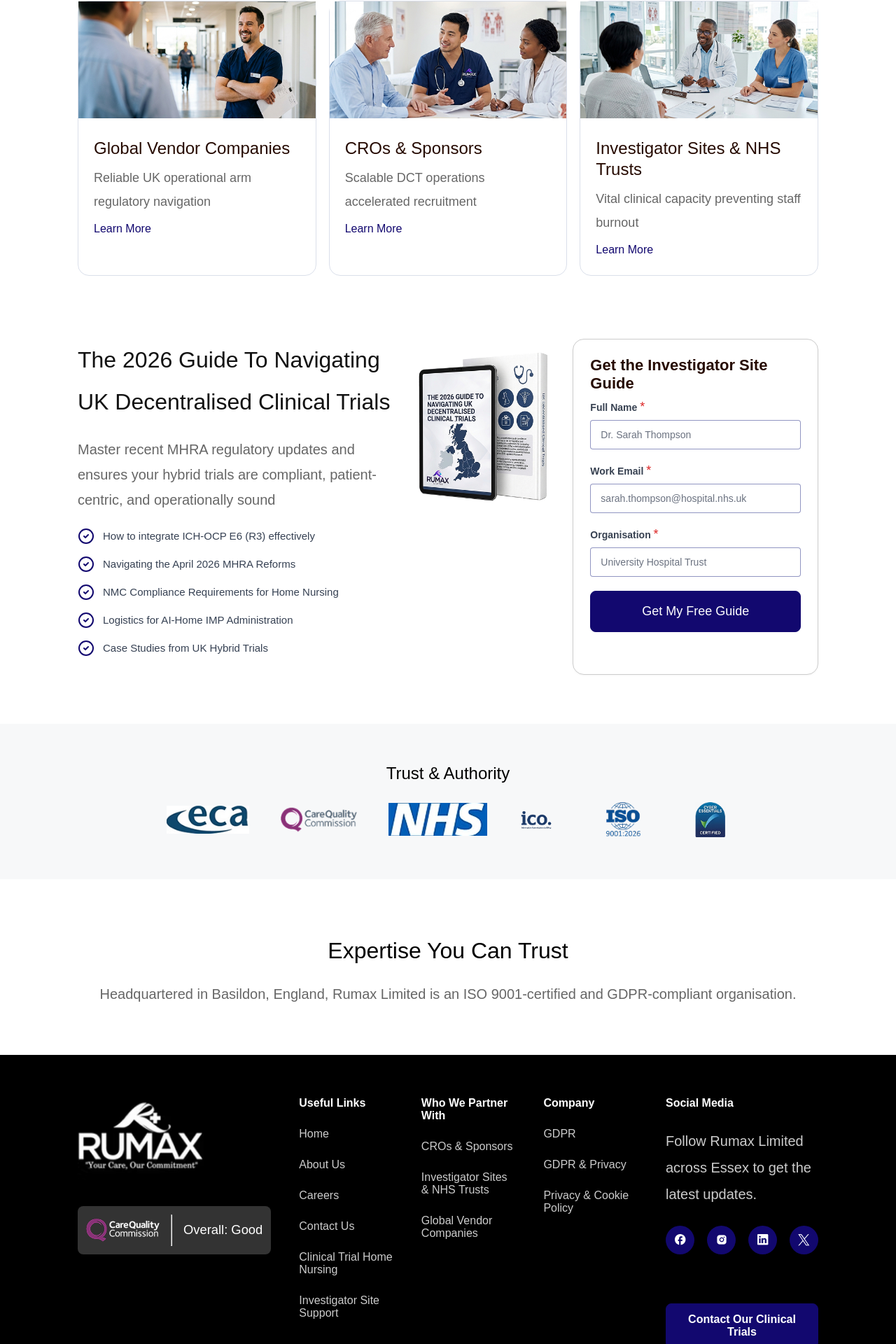
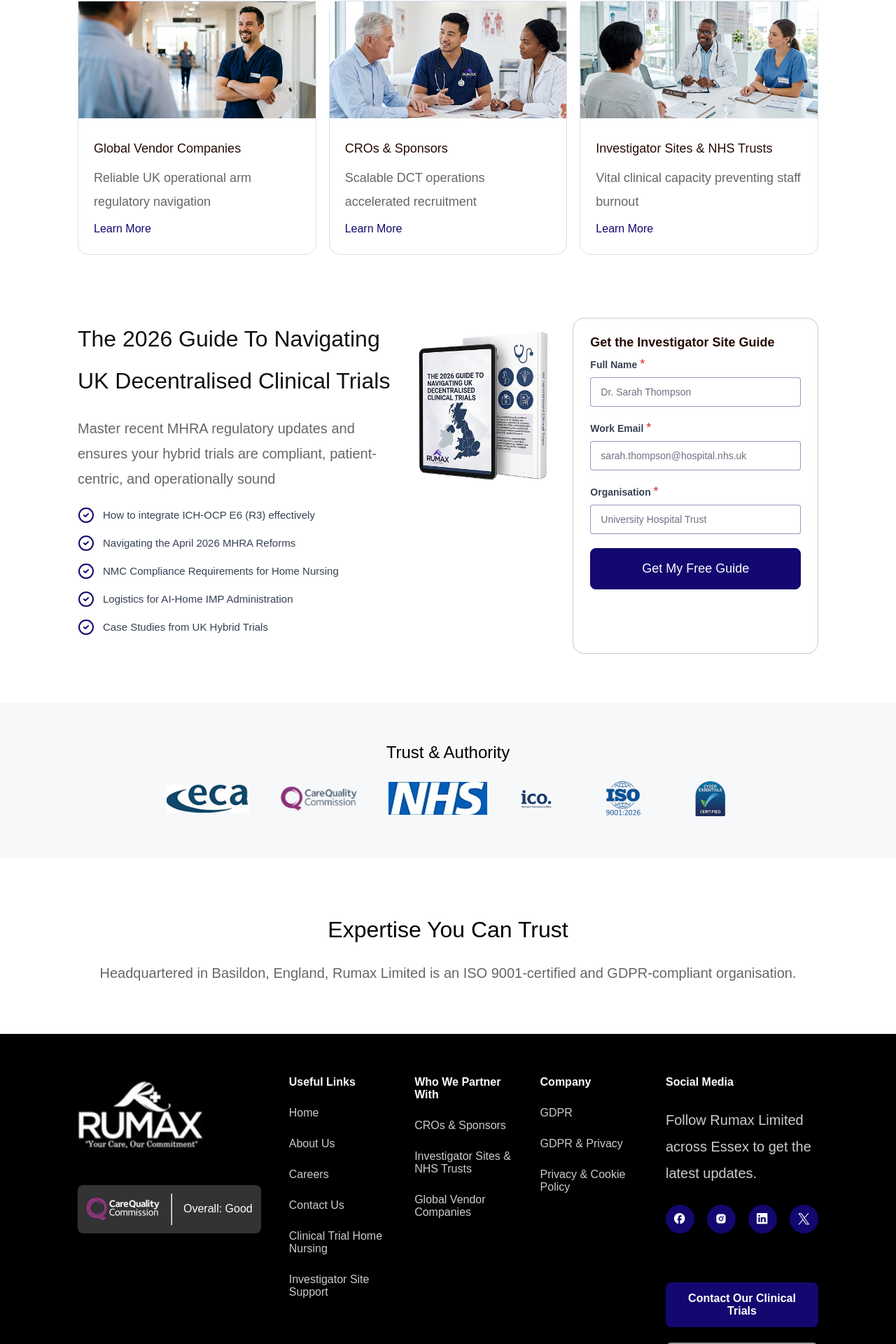
Before and after one commit to harishbackenddev-bit/Rumax-second-frontend, a React (Vite) app: page / in a window 1280 px wide. Shown: the part 2711-4631 px from the top of the page at 70% size. Built offline with nearby package versions, Linux system fonts and the light colour scheme; no server answers.

Commit message:
Update website content and styling

```diff
--- a/src/index.css
+++ b/src/index.css
@@ -378,7 +378,7 @@
 ===================================*/
 
 .footer h3 {
-  font-size: 32px;
+  /* font-size: 32px; */
   font-weight: 600;
   margin-bottom: 35px;
   color: #fff;
@@ -459,7 +459,7 @@
 }
 
 .bottom-foot h4 {
-  font-size: 18.37px;
+  /* font-size: 18.37px; */
   font-weight: 400;
   color: #ffffff;
   margin: 0;
@@ -894,7 +894,7 @@
 }
 
 .page-main-custom .info-card h3 {
-  font-size: 24px;
+  /* font-size: 24px; */
   line-height: 30px;
   color: #260A00;
 }
@@ -952,7 +952,7 @@
 
 .card h3 {
   margin: 0 0 10px;
-  font-size: 22px;
+  /* font-size: 22px; */
   font-weight: 600;
   color: #260A00;
 }
@@ -1143,9 +1143,9 @@
   margin-top: clamp(9px, .78vw, 9px);
 }
 
-section.page-main-custom.page-section.grid-service.grid2.grid3 .info-card h3 {
+/* section.page-main-custom.page-section.grid-service.grid2.grid3 .info-card h3 {
   font-size: 20px;
-}
+} */
 
 section.page-main-custom.page-section.grid-service.grid2.grid3 .info-card p {
   margin-top: clamp(6px, .78vw, 6px);
@@ -1162,9 +1162,9 @@
   background-color: transparent;
 }
 
-section.hvs-section.page-main-custom.page-section.hvs-main-service.hs-vs .info-card h3 {
+/* section.hvs-section.page-main-custom.page-section.hvs-main-service.hs-vs .info-card h3 {
   font-size: 18px;
-}
+} */
 
 section.hvs-section.page-main-custom.page-section.hvs-main-service.hs-vs .bottom-grid-area {
   padding: 0;
```
